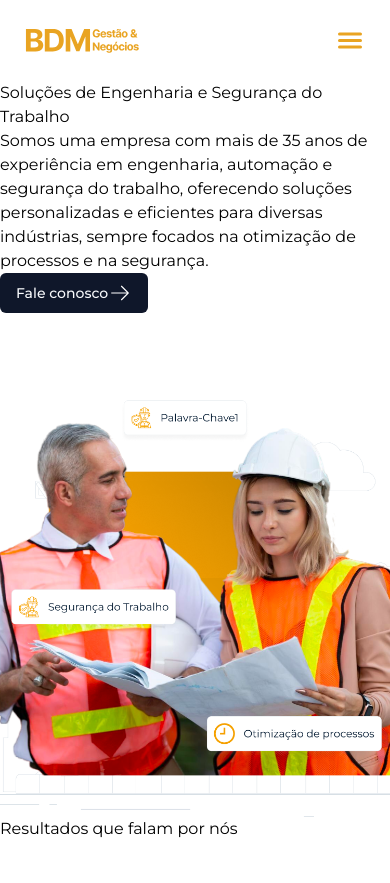
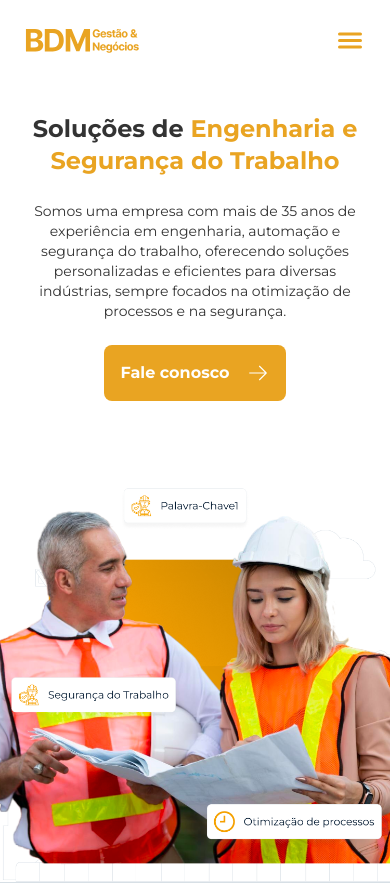
Before and after one commit to hugosimoesdev/bdm-website, a Next.js app: page / in a window 390 px wide. Shown: the top 883 px of the page. Built offline with nearby package versions, Linux system fonts and the light colour scheme.

Commit message:
feat: hero-banner mobile completed

```diff
--- a/src/components/hero-banner.tsx
+++ b/src/components/hero-banner.tsx
@@ -1,26 +1,33 @@
 import React from "react";
 import { Button } from "./ui/button";
+import Link from "next/link";
 
 export default function HeroBanner() {
   return (
     <div>
-      <div>
-        <h1>
-          Soluções de <span>Engenharia e Segurança do Trabalho</span>
+      <div className="text-center flex flex-col items-center gap-6 mt-8 px-7">
+        <h1 className="text-2xl font-bold text-dark-gray">
+          Soluções de{" "}
+          <span className="text-yellow">
+            Engenharia e Segurança do Trabalho
+          </span>
         </h1>
-        <p>
+        <p className="text-sm text-dark-gray ">
           Somos uma empresa com mais de 35 anos de experiência em engenharia,
           automação e segurança do trabalho, oferecendo soluções personalizadas
           e eficientes para diversas indústrias, sempre focados na otimização de
           processos e na segurança.
         </p>
-        <Button>
+        <Link
+          href=""
+          className="bg-yellow p-4 flex w-fit rounded-lg text-white gap-4 font-bold"
+        >
           Fale conosco
           <img
             src="/assets/icons/right-arrow.svg"
             alt="Icone: Flecha para direita"
           />
-        </Button>
+        </Link>
       </div>
       <img src="/assets/banner.png" alt="Banner BDM" />
     </div>
--- a/tailwind.config.js
+++ b/tailwind.config.js
@@ -15,6 +15,10 @@ module.exports = {
       fontFamily: {
         sans: ["var(--font-sans)", ...fontFamily.sans],
       },
+      colors: {
+        "dark-gray": "#333",
+        yellow: "#E9A422",
+      },
     },
   },
   plugins: [],
```
